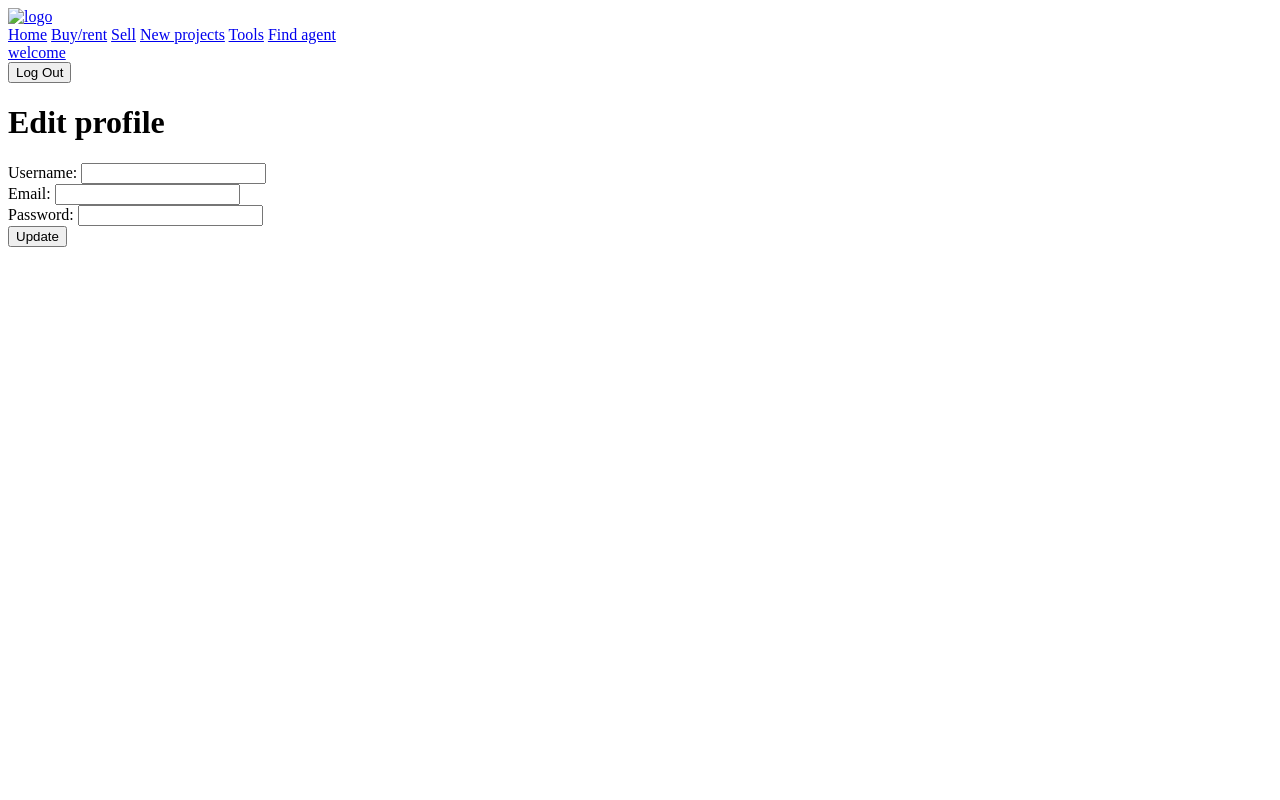
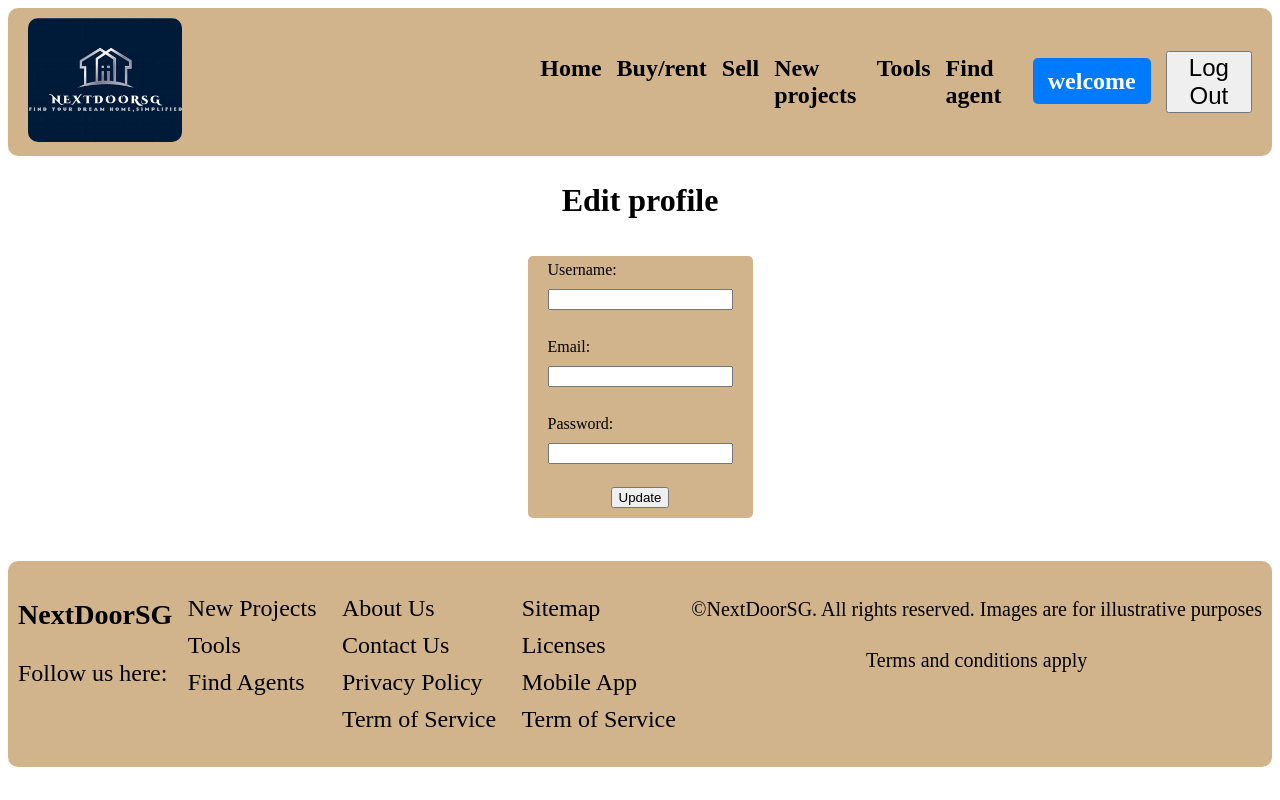
Before and after one commit to kohjunhao/agile-59, a Node server app: template views/userProfile.ejs in a window 1280 px wide. Run offline with Node 20, Linux system fonts and the light colour scheme; the template is opened without the code that fills it, so the values that code supplies are empty; some libraries are stand-ins or nearby versions.

Commit message:
userProfile css update

```diff
--- /dev/null
+++ b/public/userProfile.css
@@ -0,0 +1,225 @@
+.header-container {
+    display: flex;
+    justify-content: space-between;
+    align-items: center;
+    padding: 10px 20px;
+    background-color: #d2b48c;
+    border-radius: 10px;
+}
+
+.finder-logo {
+    margin-right: auto;
+}
+
+/* Logo styles */
+.finder-logo img {
+    max-width: 30%;
+    border-radius: 10px;
+}
+
+/* Navigation styles */
+.nav-link-container {
+    display: flex;
+    justify-content: center;
+    align-items: center;
+}
+
+.nav-links {
+    display: flex;
+    gap: 15px;
+}
+
+.nav-links a {
+    text-decoration: none;
+    font-size: 1.5rem;
+    font-weight: bold;
+    color: black;
+}
+
+.nav-links a:hover {
+    color: #0056b3;
+}
+
+/* user pfp styles */
+
+.userPfp {
+    margin-left: 15px;
+}
+
+.userPfp a {
+    text-decoration: none;
+    color: white;
+    padding: 10px 15px;
+    background-color: #007bff;
+    border-radius: 5px;
+    font-size: 1.5rem;
+    font-weight: bold;
+    transition: background-color 0.3s;
+}
+
+.userPfp a:hover {
+    background-color: #0056b3;
+}
+
+/* logout styles */
+
+.logout-btn {
+    margin-left: 15px;
+}
+
+.logout-btn button{
+    font-size: 1.5rem;
+    text-align: center;
+    margin: 1em auto;
+}
+
+/* pfp styles */
+
+.pfp-container {
+    display: flex;
+    justify-content: center;
+    align-items: center;
+    height: auto;
+    margin: 5px;
+    flex-direction: column;
+}
+
+.user-pfp-header {
+    text-align: center;
+    margin-bottom: 1rem;
+}
+
+.pfp-input-content {
+    display: flex;
+    flex-direction: column;
+    align-items: flex-start;
+    background-color: #d2b48c;
+    border-radius: 5px;
+}
+
+.pfp-input-content form {
+    display: flex;
+    flex-direction: column;
+    align-items: flex-start;
+}
+
+.pfp-input-content label,
+.pfp-input-content input {
+    margin: 5px 20px;
+}
+
+.pfp-input-content button {
+    align-self: center;
+    margin: 0 0 10px 0;
+}
+
+
+.footer-container {
+    display: flex;
+    justify-content: space-between;
+    max-width: 100%;
+    background-color: #d2b48c;
+    border-radius: 10px;
+    padding: 10px;
+    margin-top: 20px;
+}
+
+.footer-row {
+    font-size: 1.5rem;
+}
+
+.footer-col ul {
+    font-size: 1.5rem;
+    list-style-type: none;
+    padding-left: 0;
+}
+
+.footer-col ul li {
+    margin: 10px;
+}
+
+.footer-col ul li a {
+    text-decoration: none;
+    color: black;
+}
+
+.footer-col ul li a:hover {
+    color: #0056b3;
+}
+
+.footer-bottom {
+    font-size: 1.5rem;
+    text-align: center;
+    align-items: center;
+}
+
+/* Responsive styles */
+@media (min-width: 1000px) {
+    .dropdown-content {
+        display: block;
+    }
+}
+
+@media (max-width: 1000px) {
+    .header-container {
+        flex-direction: column;
+        align-items: flex-start;
+    }
+
+    .nav-link {
+        flex-direction: column;
+        gap: 10px;
+    }
+
+    .imgLinkcontainer {
+        margin: 0;
+    }
+
+    .topimgscontainer {
+        padding-left: 6vw;
+    }
+
+    .mainimgcontainer {
+        display: block;
+        align-items: center;
+    }
+
+    .main-img {
+        width: 90%;
+        font-family: Arial, sans-serif;
+        line-height: 1.6;
+        margin: 0 10px;
+    }
+
+    .header-container {
+        align-items: center;
+        background-color: #d2b48c;
+        padding: 20px;
+    }
+
+    .finder-logo {
+        margin: 0;
+    }
+
+    .finder-logo img{
+        max-width: 100%;
+        align-items: center;
+    }
+
+    .nav-link-container, .login {
+        margin: 10px;
+    }
+
+    .footer-container {
+        display: block;
+        justify-content: center;
+        margin: 10px;
+    }
+
+    .footer-row,
+    .footer-col {
+        text-align: center;
+        margin: 0;
+        padding: 0;
+    }
+}
--- a/views/userProfile.ejs
+++ b/views/userProfile.ejs
@@ -3,45 +3,47 @@
 <head>
     <meta charset="UTF-8">
     <meta name="viewport" content="width=device-width, initial-scale=1.0">
-    <link rel="stylesheet" type="text/css" href="/main.css" />
+    <link rel="stylesheet" type="text/css" href="/userProfile.css" />
     <title>user profile Page</title>
 </head>
 <body>
 
     <header>
-        <div>
-            <!-- logo -->
-            <div>
-                <a href="/"><img src="" alt="logo" ></a>
+        <div class="header-container">
+            <div class="finder-logo">
+                <a href="/"><img class="logo" src="/logo3.jpg" alt="NextDoorSG logo"></a>
             </div>
 
-            <div>
-                <a href="/">Home</a>
-                <a href="/buyRentHome">Buy/rent</a>
-                <a href="/sellerHome">Sell</a>
-                <a href="/">New projects</a>
-                <a href="/tools">Tools</a>
-                <a href="/">Find agent</a>
+            <div class="nav-link-container">
+                <div class="nav-links">
+                    <a href="/">Home</a>
+                    <a href="/buyRentHome">Buy/rent</a>
+                    <a href="/sellerHome">Sell</a>
+                    <a href="/projectHome">New projects</a>
+                    <a href="/tools">Tools</a>
+                    <a href="#">Find agent</a>
+                </div>
             </div>
 
-            <!-- logout -->
-            <div>
+            <div class="userPfp">
                 <a href="/userProfile">welcome <%= user.user_name %></a>
+            </div>
+
+            <div class="logout-btn">
                 <form action="/logout" method="POST">
                     <button type="submit">Log Out</button>
                 </form>
             </div>
-
         </div>
     </header>
 
-    <div>
+    <div class="pfp-container">
 
-        <div>
+        <div class="user-pfp-header">
             <h1>Edit profile</h1>
         </div>
 
-        <div>
+        <div class="pfp-input-content">
             <form action="/userProfile" method="POST">
                 <label for="username">Username:</label>
                 <input type="text" id="username" name="username" value="<%= user.user_name %>" pattern="[A-Za-z]+"  required>
@@ -57,5 +59,52 @@
         </div>
     </div>
 
+    <br>
+
+    <footer>
+        <div class="footer-container">
+            <div class="footer-row">
+                <h3>NextDoorSG</h3>
+                <p>Follow us here:</p>
+                <a href="#"><i class="fa-brands fa-facebook"></i></a>
+                <a href="#"><i class="fa-brands fa-twitter"></i></a>
+                <a href="#"><i class="fa-brands fa-instagram"></i></a>
+                <a href="#"><i class="fa-brands fa-youtube"></i></a>
+            </div>
+
+            <div class="footer-col">
+                <ul>
+                    <li><a href="/projectHome">New Projects</a></li>
+                    <li><a href="/tools">Tools</a></li>
+                    <li><a href="#">Find Agents</a></li>
+                </ul>
+            </div>
+
+            <div class="footer-col">
+                <ul>
+                    <li><a href="#">About Us</a></li>
+                    <li><a href="#">Contact Us</a></li>
+                    <li><a href="#">Privacy Policy</a></li>
+                    <li><a href="#">Term of Service</a></li>
+                </ul>
+            </div>
+
+            <div class="footer-col">
+                <ul>
+                    <li><a href="#">Sitemap</a></li>
+                    <li><a href="#">Licenses</a></li>
+                    <li><a href="#">Mobile App</a></li>
+                    <li><a href="#">Term of Service</a></li>
+                </ul>
+            </div>
+
+            <div class="footer-bottom">
+                <p><small>&copy;NextDoorSG. All rights reserved. Images are for illustrative purposes</small></p>
+                <p><small>Terms and conditions apply</small></p>
+            </div>
+        </div>
+    </footer>
+
+
 </body>
 </html>
```
